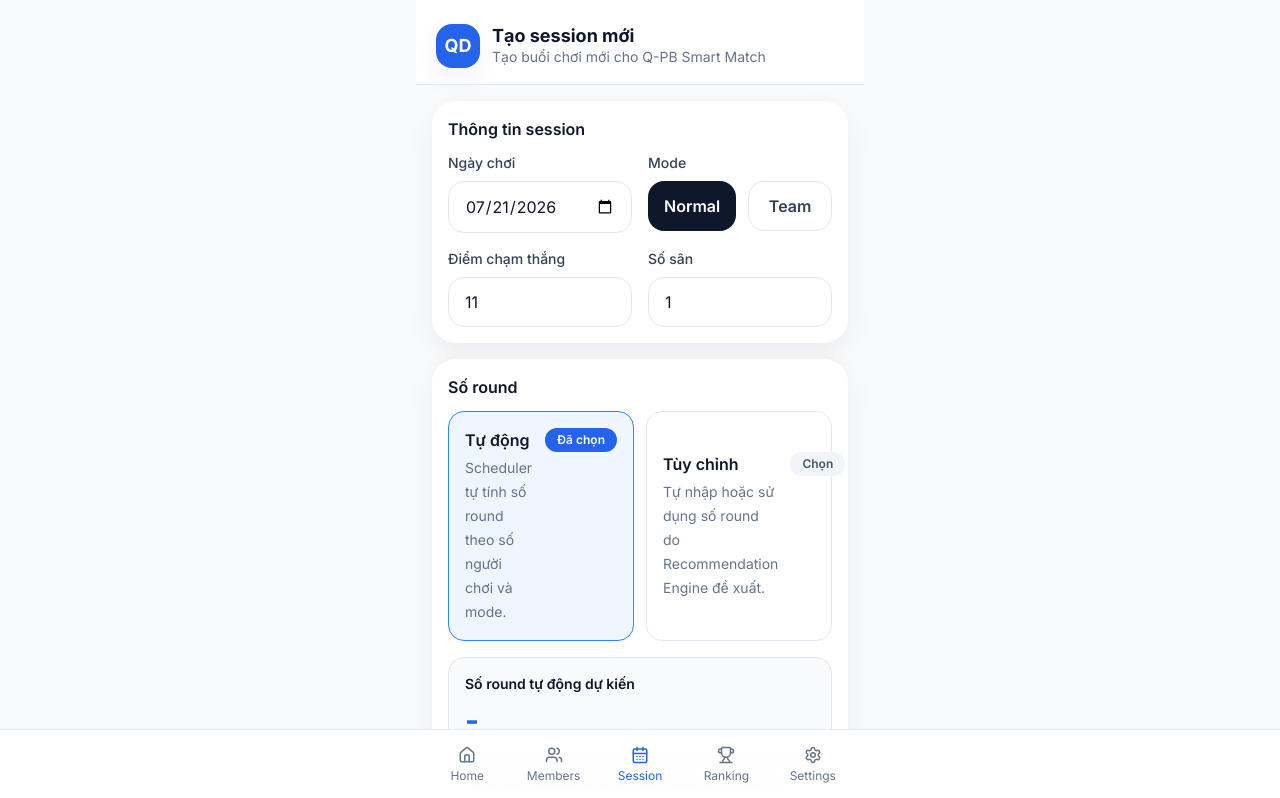
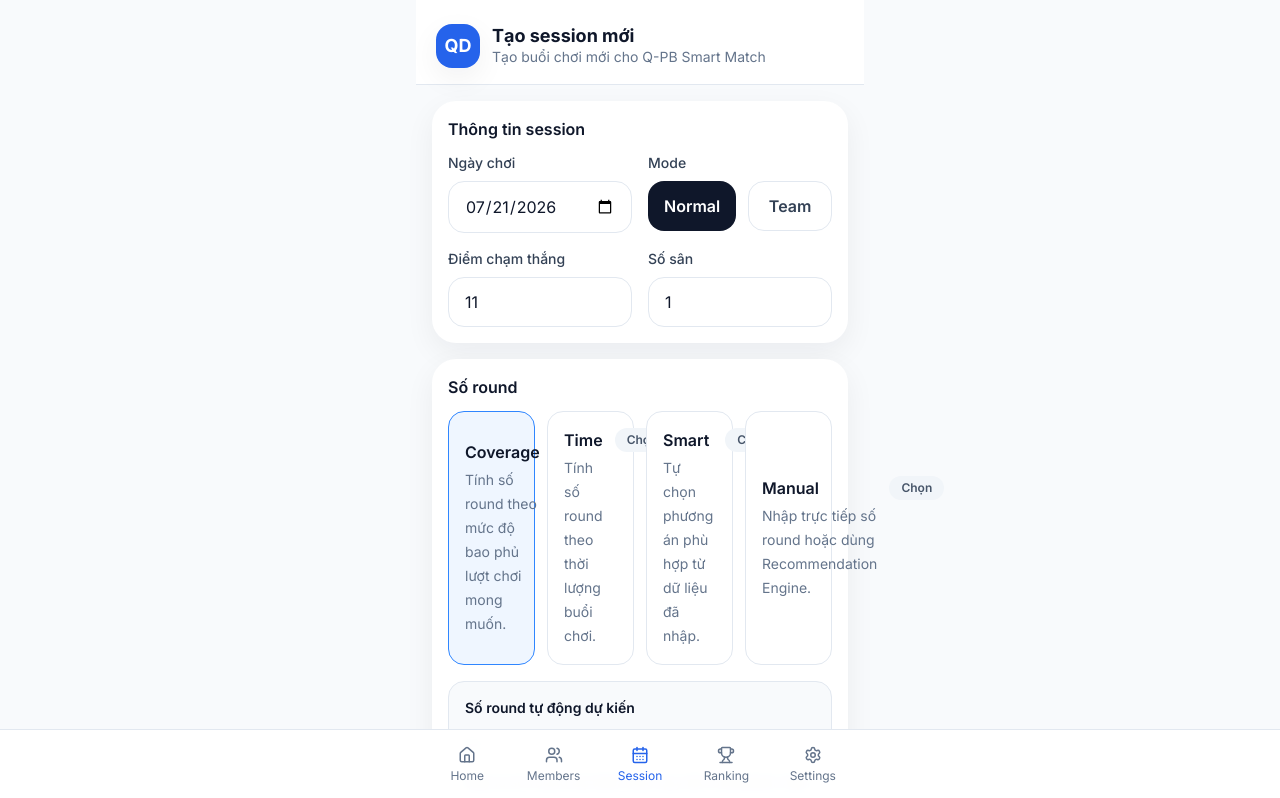
Before and after one commit to tdquan170788-byte/q-pb-smart-match, a Next.js app: page /sessions/new in a window 1280 px wide. Shown: the top 798 px of the page. Built offline with nearby package versions, Linux system fonts and the light colour scheme.

Commit message:
Update page.tsx

```diff
--- a/src/app/sessions/new/page.tsx
+++ b/src/app/sessions/new/page.tsx
@@ -331,12 +331,26 @@ const roundPlanning =
     );
   }
 
-  function handleUseAutomaticRounds(): void {
+  function handleUseCoveragePlanning(): void {
+  setPlanningMode("coverage");
   setUseAutomaticRounds(true);
   setRoundSelectionSource("automatic");
 }
 
-  function handleUseManualRounds(): void {
+function handleUseTimePlanning(): void {
+  setPlanningMode("time");
+  setUseAutomaticRounds(true);
+  setRoundSelectionSource("automatic");
+}
+
+function handleUseSmartPlanning(): void {
+  setPlanningMode("smart");
+  setUseAutomaticRounds(true);
+  setRoundSelectionSource("automatic");
+}
+
+function handleUseManualPlanning(): void {
+  setPlanningMode("manual");
   setUseAutomaticRounds(false);
   setRoundSelectionSource("manual");
 }
@@ -348,6 +362,7 @@ const roundPlanning =
       Number(value) || 1;
 
     setTargetRounds(parsedValue);
+setPlanningMode("manual");
     setUseAutomaticRounds(false);
     setRoundSelectionSource("manual");
   }
@@ -356,6 +371,7 @@ const roundPlanning =
     roundCount: number
   ): void {
     setTargetRounds(roundCount);
+setPlanningMode("manual");
     setUseAutomaticRounds(false);
     setRoundSelectionSource(
       "recommendation"
@@ -611,14 +627,14 @@ teamConfig:
         </SectionCard>
 
         <SectionCard title="Số round">
-          <div className="grid gap-3 md:grid-cols-2">
+       <div className="grid gap-3 md:grid-cols-2 xl:grid-cols-4">
   <button
     type="button"
     onClick={
-                handleUseAutomaticRounds
+      handleUseCoveragePlanning
     }
     className={`rounded-2xl border p-4 text-left transition ${
-                useAutomaticRounds
+      planningMode === "coverage"
         ? "border-brand-500 bg-brand-50"
         : "border-slate-200 bg-white hover:bg-slate-50"
     }`}
@@ -626,18 +642,18 @@ teamConfig:
     <div className="flex items-start justify-between gap-3">
       <div>
         <div className="font-semibold text-slate-900">
-                    Tự động
+          Coverage
         </div>
 
         <div className="mt-1 text-sm leading-6 text-slate-500">
-                    Scheduler tự tính số round
-                    theo số người chơi và mode.
+          Tính số round theo mức độ bao phủ
+          lượt chơi mong muốn.
         </div>
       </div>
 
       <SelectionBadge
         selected={
-                    useAutomaticRounds
+          planningMode === "coverage"
         }
       />
     </div>
@@ -646,10 +662,10 @@ teamConfig:
   <button
     type="button"
     onClick={
-                handleUseManualRounds
+      handleUseTimePlanning
     }
     className={`rounded-2xl border p-4 text-left transition ${
-                !useAutomaticRounds
+      planningMode === "time"
         ? "border-brand-500 bg-brand-50"
         : "border-slate-200 bg-white hover:bg-slate-50"
     }`}
@@ -657,18 +673,80 @@ teamConfig:
     <div className="flex items-start justify-between gap-3">
       <div>
         <div className="font-semibold text-slate-900">
-                    Tùy chỉnh
+          Time
         </div>
 
         <div className="mt-1 text-sm leading-6 text-slate-500">
-                    Tự nhập hoặc sử dụng số round
-                    do Recommendation Engine đề xuất.
+          Tính số round theo thời lượng
+          buổi chơi.
         </div>
       </div>
 
       <SelectionBadge
         selected={
-                    !useAutomaticRounds
+          planningMode === "time"
+        }
+      />
+    </div>
+  </button>
+
+  <button
+    type="button"
+    onClick={
+      handleUseSmartPlanning
+    }
+    className={`rounded-2xl border p-4 text-left transition ${
+      planningMode === "smart"
+        ? "border-brand-500 bg-brand-50"
+        : "border-slate-200 bg-white hover:bg-slate-50"
+    }`}
+  >
+    <div className="flex items-start justify-between gap-3">
+      <div>
+        <div className="font-semibold text-slate-900">
+          Smart
+        </div>
+
+        <div className="mt-1 text-sm leading-6 text-slate-500">
+          Tự chọn phương án phù hợp từ
+          dữ liệu đã nhập.
+        </div>
+      </div>
+
+      <SelectionBadge
+        selected={
+          planningMode === "smart"
+        }
+      />
+    </div>
+  </button>
+
+  <button
+    type="button"
+    onClick={
+      handleUseManualPlanning
+    }
+    className={`rounded-2xl border p-4 text-left transition ${
+      planningMode === "manual"
+        ? "border-brand-500 bg-brand-50"
+        : "border-slate-200 bg-white hover:bg-slate-50"
+    }`}
+  >
+    <div className="flex items-start justify-between gap-3">
+      <div>
+        <div className="font-semibold text-slate-900">
+          Manual
+        </div>
+
+        <div className="mt-1 text-sm leading-6 text-slate-500">
+          Nhập trực tiếp số round hoặc dùng
+          Recommendation Engine.
+        </div>
+      </div>
+
+      <SelectionBadge
+        selected={
+          planningMode === "manual"
         }
       />
     </div>
```
Lines whose indentation alone changed are shown as unchanged.
